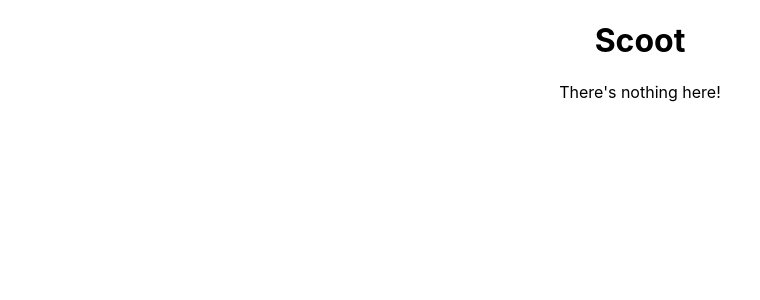
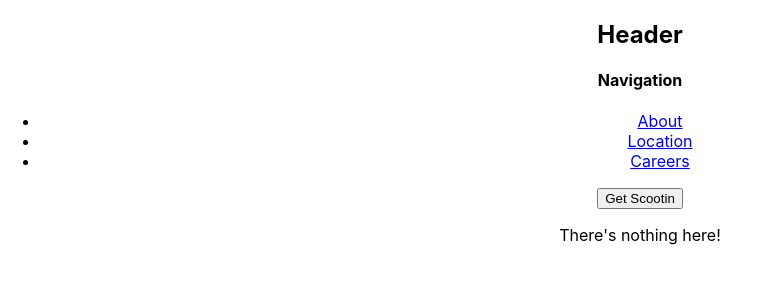
Before and after one commit to xaviguasch/scoot-multipage-website-app-frontendmentor-prac, a React (Create React App) app: page /about in a window 1280 px wide. Shown: the top 300 px of the page, without its empty margins (0-760 px from the left). Built offline with nearby package versions, Linux system fonts and the light colour scheme.

Commit message:
added Navigation component

```diff
--- a/src/App.js
+++ b/src/App.js
@@ -1,11 +1,13 @@
+import { Outlet } from 'react-router-dom'
+
+import Header from './components/Header'
+
 import './App.css'
-
-import { Outlet, Link } from 'react-router-dom'
 
 function App() {
   return (
     <div className='App'>
-      <h1>Scoot</h1>
+      <Header />
 
       <Outlet />
     </div>
--- a/src/components/Header.js
+++ b/src/components/Header.js
@@ -1,6 +1,6 @@
 import React from 'react'
 
-import { NavLink } from 'react-router-dom'
+import Navigation from './Navigation'
 
 import './Header.css'
 
@@ -8,6 +8,7 @@ const Header = () => {
   return (
     <div className='Header'>
       <h2>Header</h2>
+      <Navigation />
     </div>
   )
 }
--- /dev/null
+++ b/src/components/Navigation.js
@@ -0,0 +1,30 @@
+import React from 'react'
+
+import { NavLink } from 'react-router-dom'
+
+import './Navigation.css'
+
+const Navigation = () => {
+  return (
+    <div className='Navigation'>
+      <h4>Navigation</h4>
+      <nav>
+        <ul>
+          <li>
+            <NavLink to={'/about'}>About</NavLink>
+          </li>
+          <li>
+            <NavLink to={'/location'}>Location</NavLink>
+          </li>
+          <li>
+            <NavLink to={'/careers'}>Careers</NavLink>
+          </li>
+        </ul>
+
+        <button>Get Scootin</button>
+      </nav>
+    </div>
+  )
+}
+
+export default Navigation
```
Also changed, not shown: src/components/Navigation.css (added).
